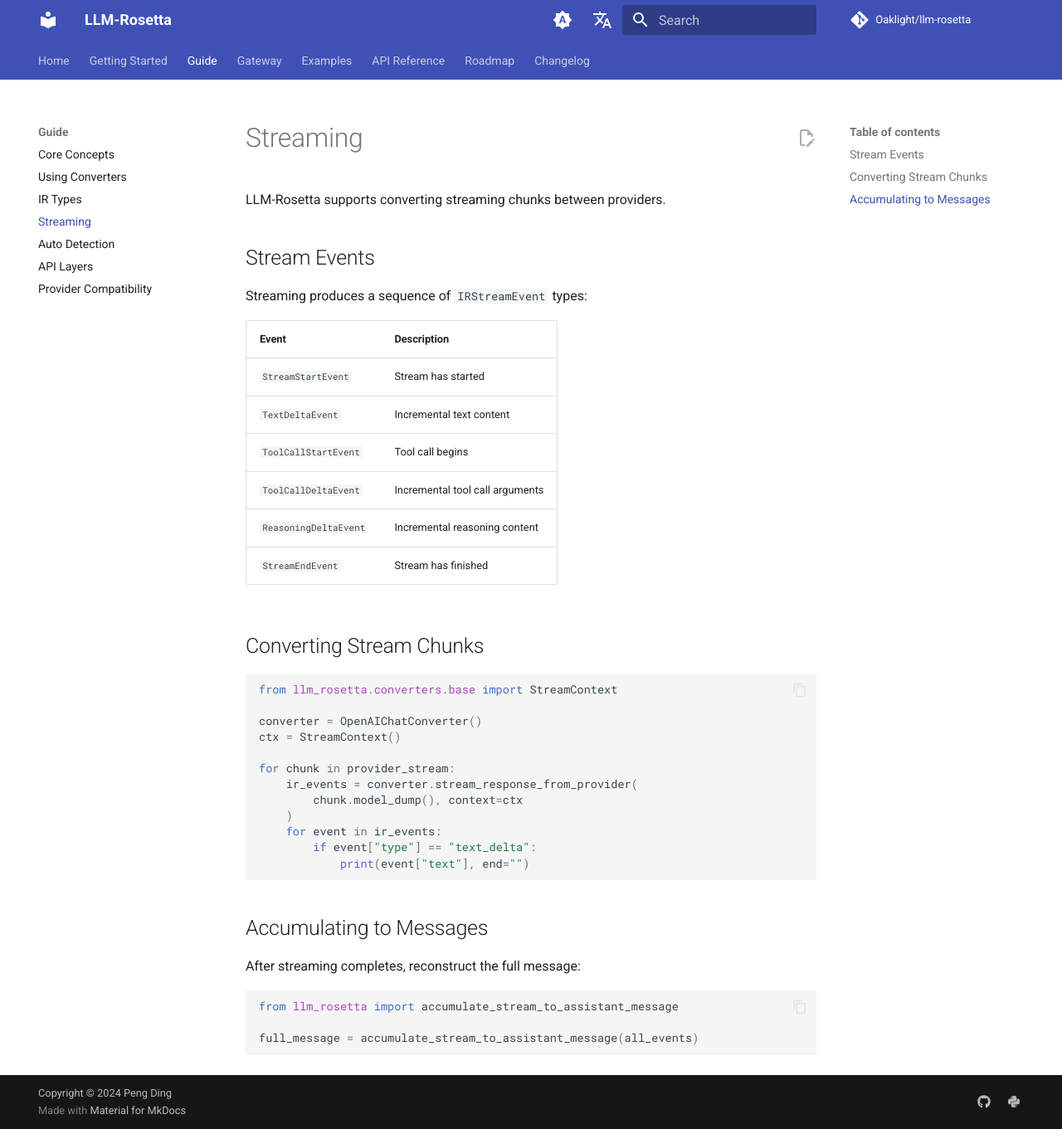
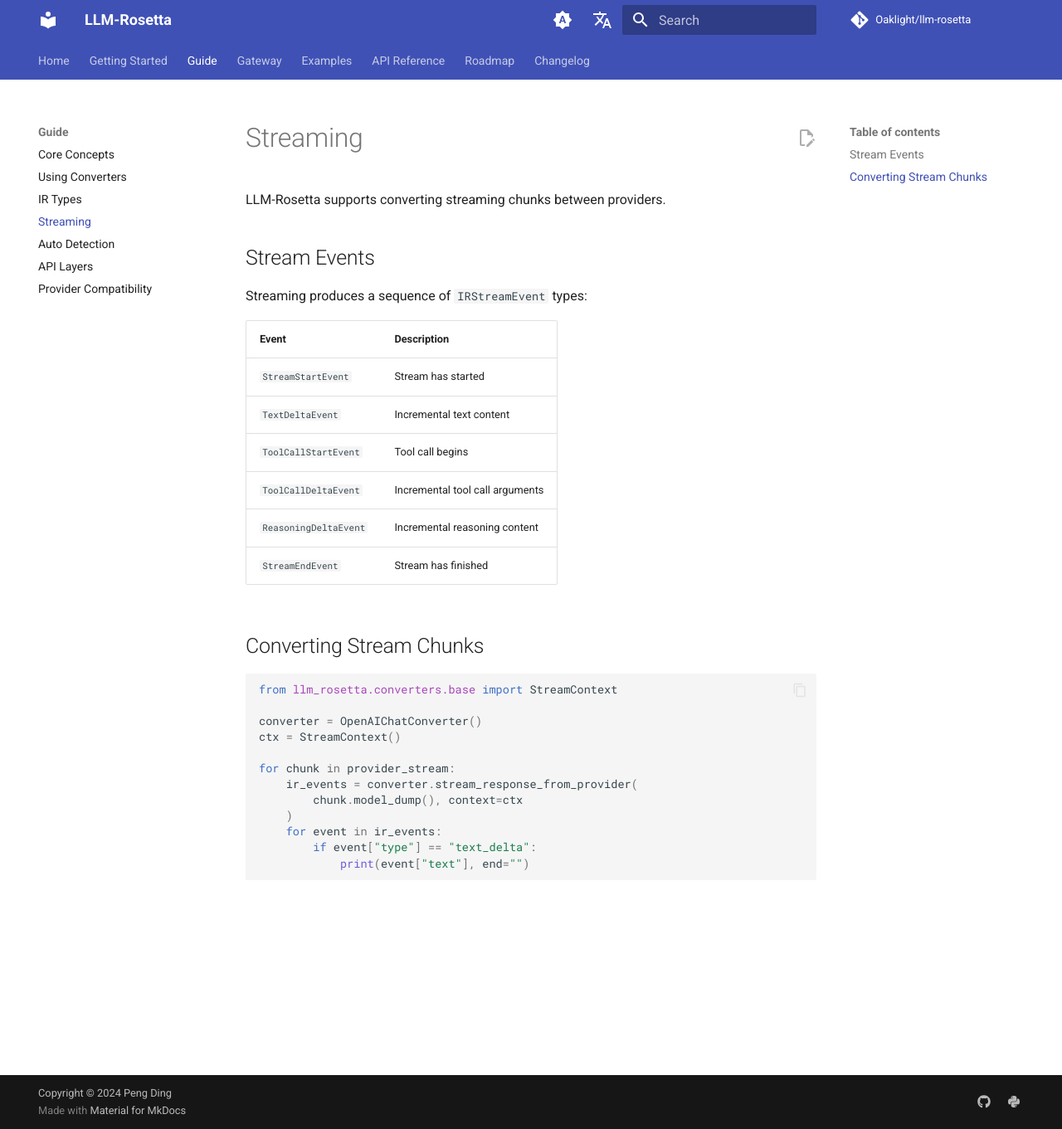
Before and after one commit to Oaklight/llm-rosetta, an MkDocs documentation site: the page built from docs/guide/streaming.md, in a window 1280 px wide and 1361 px high. Shown: the whole window at 83% size. Built offline with MkDocs 1.6.1 and Material for MkDocs 9.7.7, drawn with Linux system fonts in a browser that asks for light colours; comment, search, counter and statistics services are not loaded.

Commit message:
docs: fix import paths and remove phantom API reference
- Helper functions (extract_text_content, extract_tool_calls,
  create_tool_result_message) now imported from llm_rosetta.types.ir
  instead of top-level llm_rosetta (matching api-layers.md guidance)
- IR types (IRRequest, TextPart, UserMessage) imported from
  llm_rosetta.types.ir
- Remove accumulate_stream_to_assistant_message section (function
  does not exist)

````diff
--- a/docs/guide/streaming.md
+++ b/docs/guide/streaming.md
@@ -35,13 +35,3 @@
         if event["type"] == "text_delta":
             print(event["text"], end="")
 ```
-
-## Accumulating to Messages
-
-After streaming completes, reconstruct the full message:
-
-```python
-from llm_rosetta import accumulate_stream_to_assistant_message
-
-full_message = accumulate_stream_to_assistant_message(all_events)
-```
````
Also changed, not shown: docs/examples/cross-provider.md (+2 -4 lines), docs/examples/tool-calling.md (+3 -2 lines), docs/getting-started/quickstart.md (+1 -1 lines).
